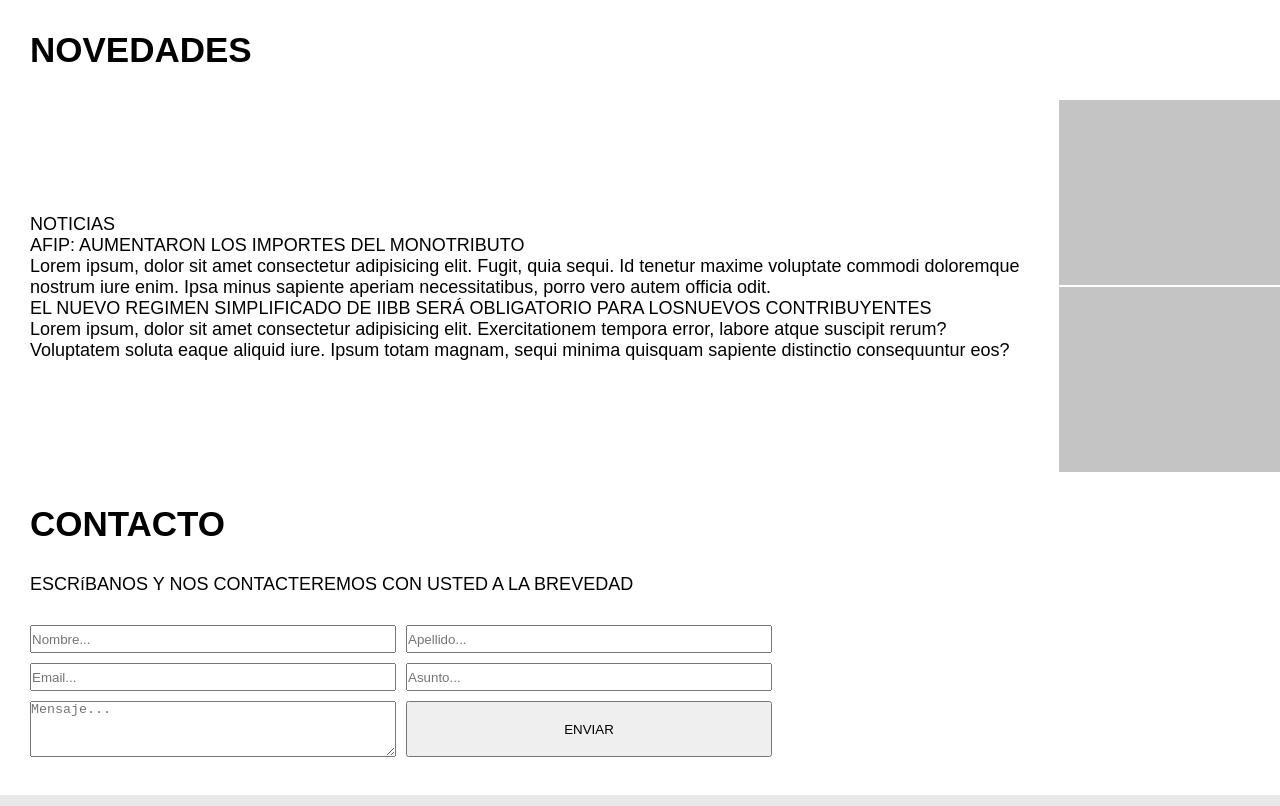
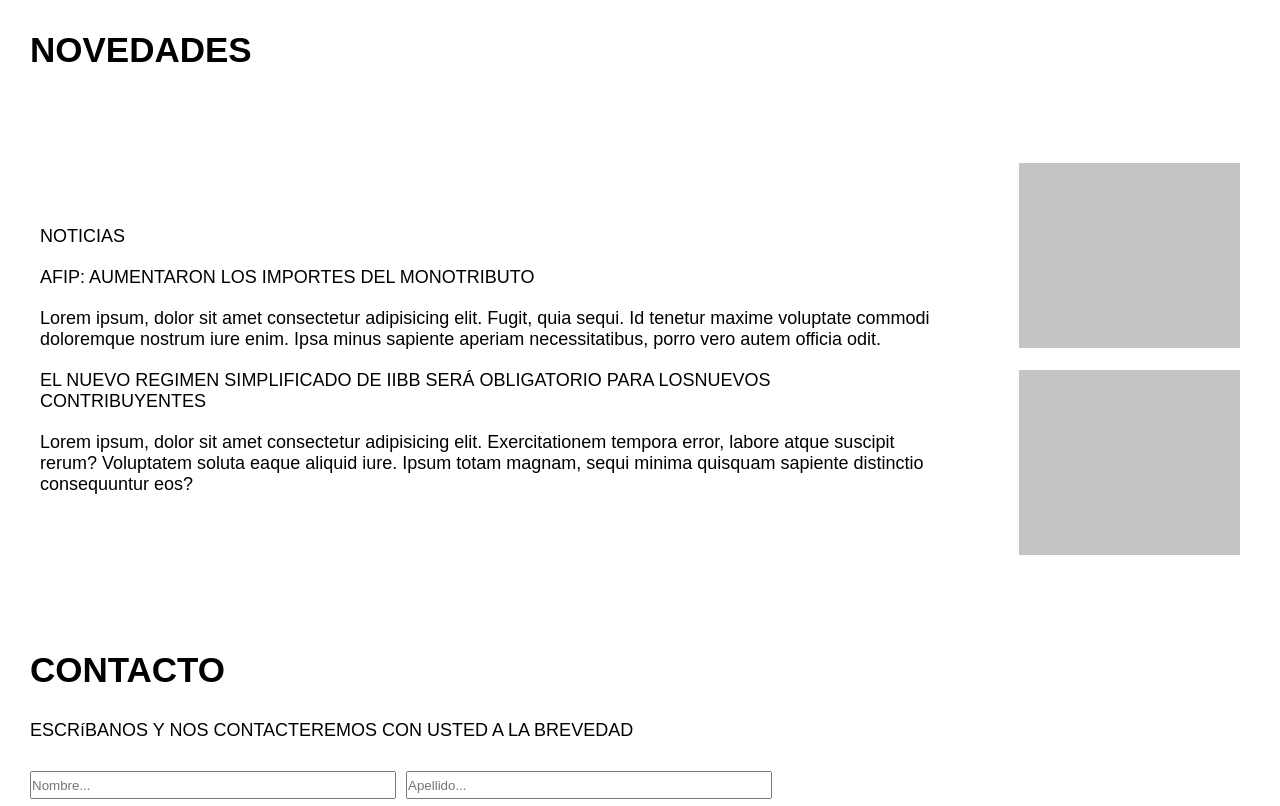
Before and after one commit to camifaz/sitio-web, a plain HTML site: page index.html in a window 1280 px wide. Shown: the part 2155-2961 px from the top of the page. Drawn offline with Linux system fonts and the light colour scheme.

Commit message:
modificacion de novedades

```diff
--- a/assets/css/index.css
+++ b/assets/css/index.css
@@ -221,6 +221,7 @@ header .navbar .navbar__list{
 #news .flex-row{
     justify-content: space-between;
     align-items: center;
+    height: 65vh;
 }
 
 #news h2{
@@ -233,10 +234,18 @@ header .navbar .navbar__list{
     font-size: var(--font-normal);
 }
 
-#news .flex-row .news__imgs{
-    justify-content: space-between;
+#news .flex-row .news__description p{
+    padding: 1rem;
+}
+
+#news .flex-row .news__img{
     align-items: center;
     padding: 3rem;
+}
+
+#news .flex-row .news__img img{
+    justify-content: space-between;
+    padding: 1rem;
 }
 
 /* contacto */
```
